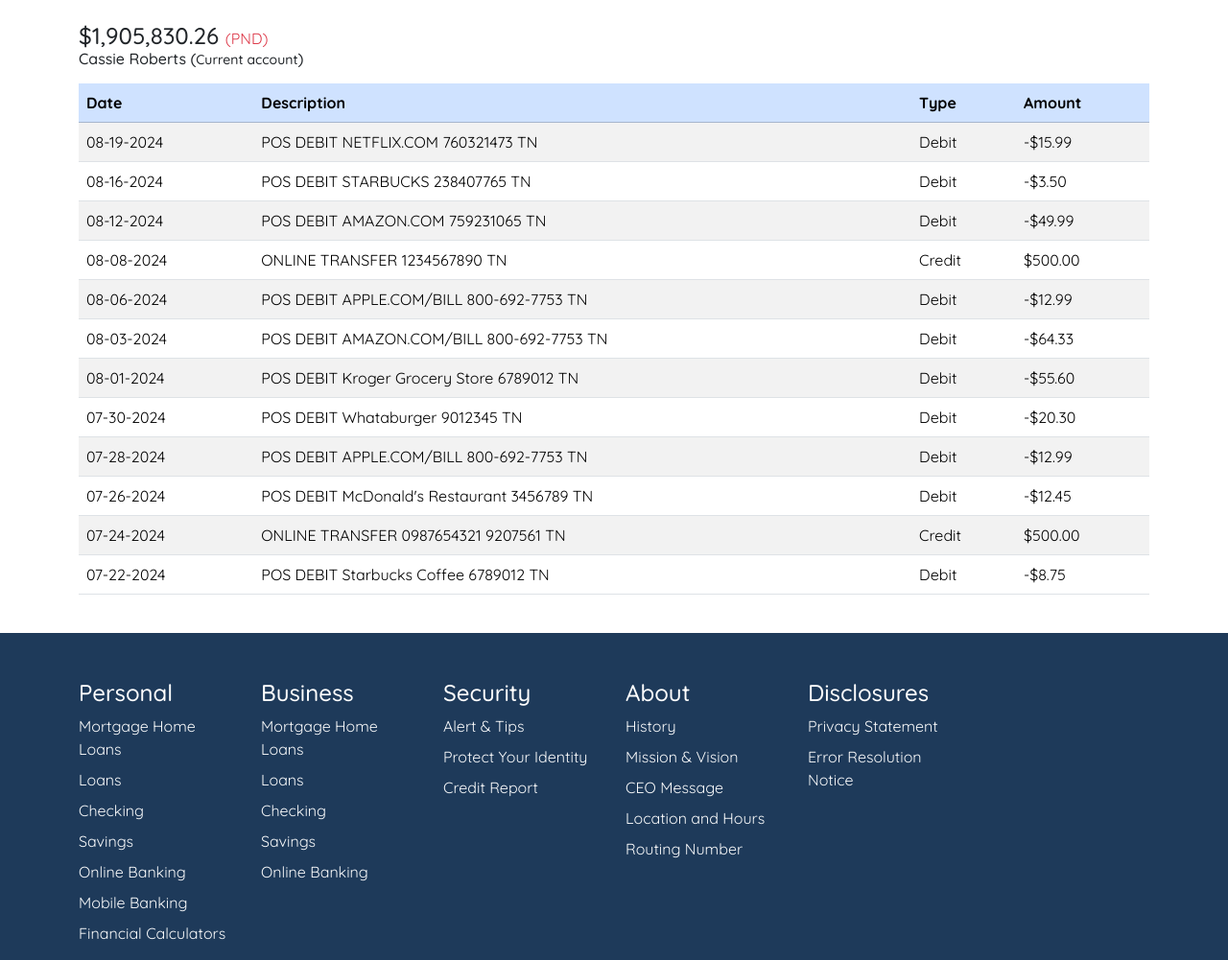
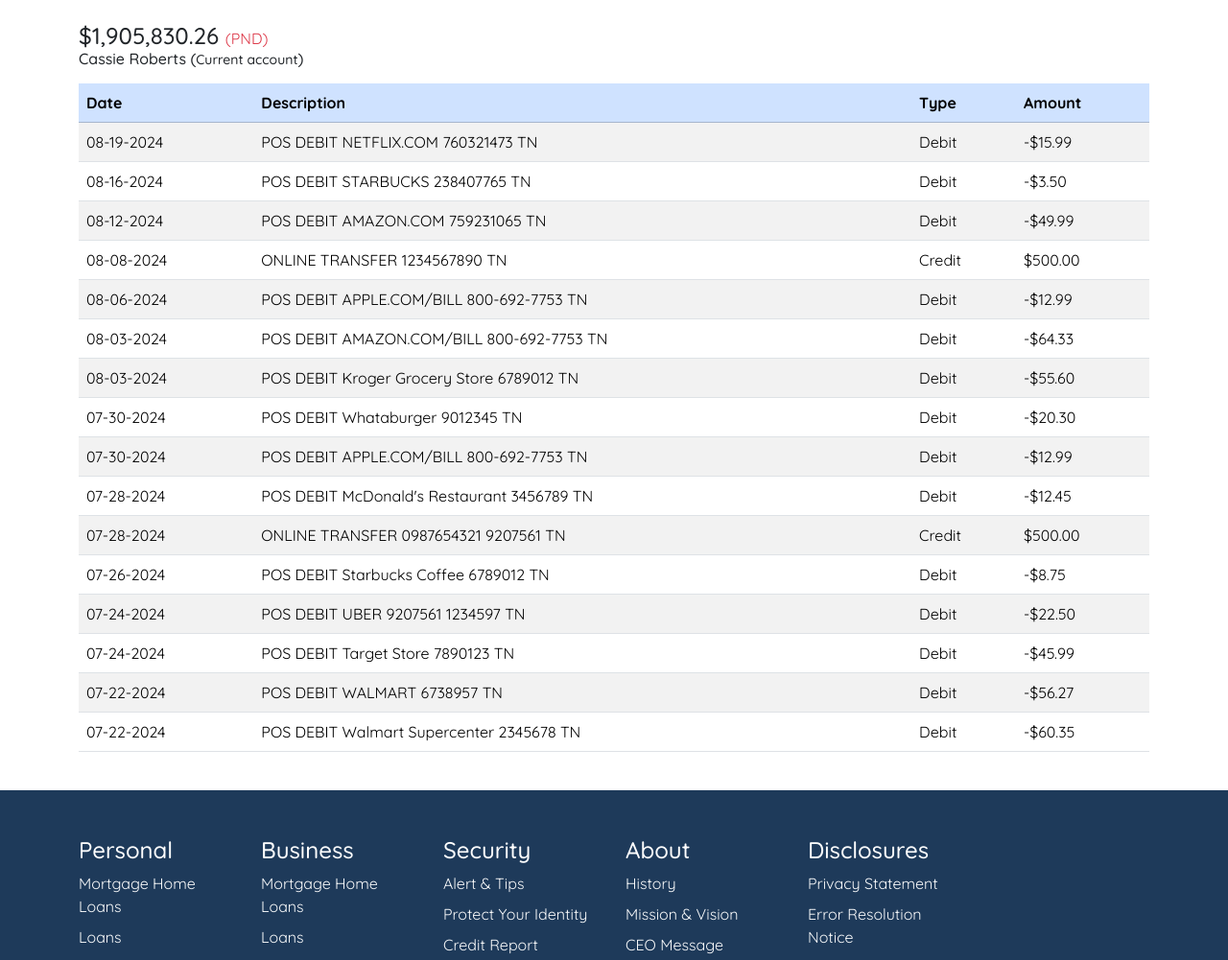
Before and after one commit to remotemailer/fbt, a plain HTML site: page dashboard.html in a window 1280 px wide. Shown: the part 75-1076 px from the top of the page at 96% size. Drawn offline with nearby package versions, Linux system fonts and the light colour scheme.

Commit message:
Update dashboard.html

```diff
--- a/dashboard.html
+++ b/dashboard.html
@@ -111,7 +111,7 @@
     <td>-$64.33</td>
   </tr>
   <tr>
-    <td>08-01-2024</td>
+    <td>08-03-2024</td>
     <td>POS DEBIT Kroger Grocery Store 6789012 TN</td>
     <td>Debit</td>
     <td>-$55.60</td>
@@ -123,30 +123,55 @@
     <td>-$20.30</td>
   </tr>
   <tr>
-    <td>07-28-2024</td>
+    <td>07-30-2024</td>
     <td>POS DEBIT APPLE.COM/BILL 800-692-7753 TN</td>
     <td>Debit</td>
     <td>-$12.99</td>
   </tr>
   <tr>
-    <td>07-26-2024</td>
+    <td>07-28-2024</td>
     <td>POS DEBIT McDonald's Restaurant 3456789 TN</td>
     <td>Debit</td>
     <td>-$12.45</td>
   </tr>
   <tr>
-    <td>07-24-2024</td>
+    <td>07-28-2024</td>
     <td>ONLINE TRANSFER 0987654321 9207561 TN</td>
     <td>Credit</td>
     <td>$500.00</td>
   </tr>
   <tr>
-    <td>07-22-2024</td>
+    <td>07-26-2024</td>
     <td>POS DEBIT Starbucks Coffee 6789012 TN</td>
     <td>Debit</td>
     <td>-$8.75</td>
   </tr>
+  <tr>
+    <td>07-24-2024</td>
+    <td>POS DEBIT UBER 9207561 1234597 TN</td>
+    <td>Debit</td>
+    <td>-$22.50</td>
+  </tr>
+  <tr>
+    <td>07-24-2024</td>
+    <td>POS DEBIT Target Store 7890123 TN</td>
+    <td>Debit</td>
+    <td>-$45.99</td>
+  </tr>
+  <tr>
+    <td>07-22-2024</td>
+    <td>POS DEBIT WALMART 6738957 TN</td>
+    <td>Debit</td>
+    <td>-$56.27</td>
+  </tr>
+  <tr>
+    <td>07-22-2024</td>
+    <td>POS DEBIT Walmart Supercenter 2345678 TN</td>
+    <td>Debit</td>
+    <td>-$60.35</td>
+  </tr>
 </tbody>
+
             </table>
           </div>
         </div>
```
